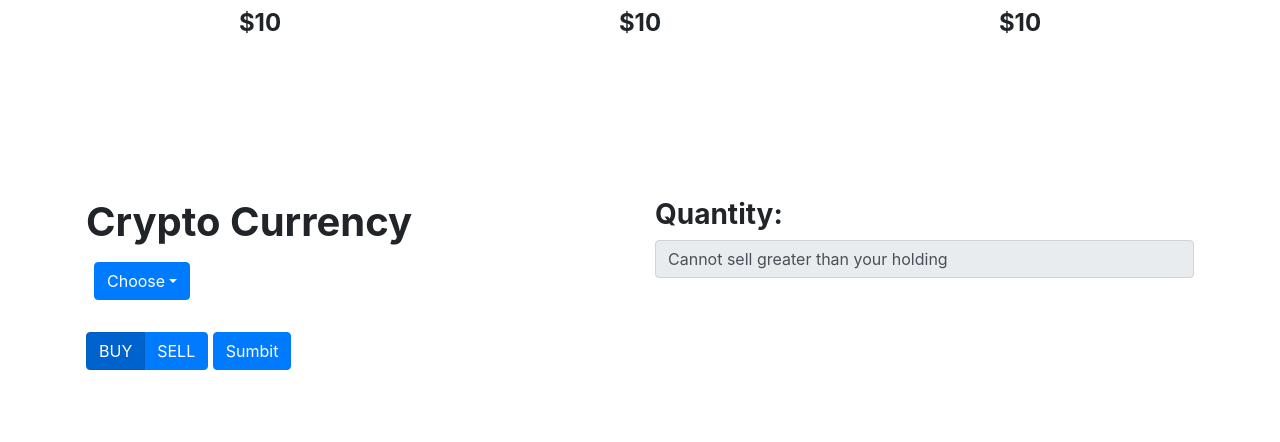
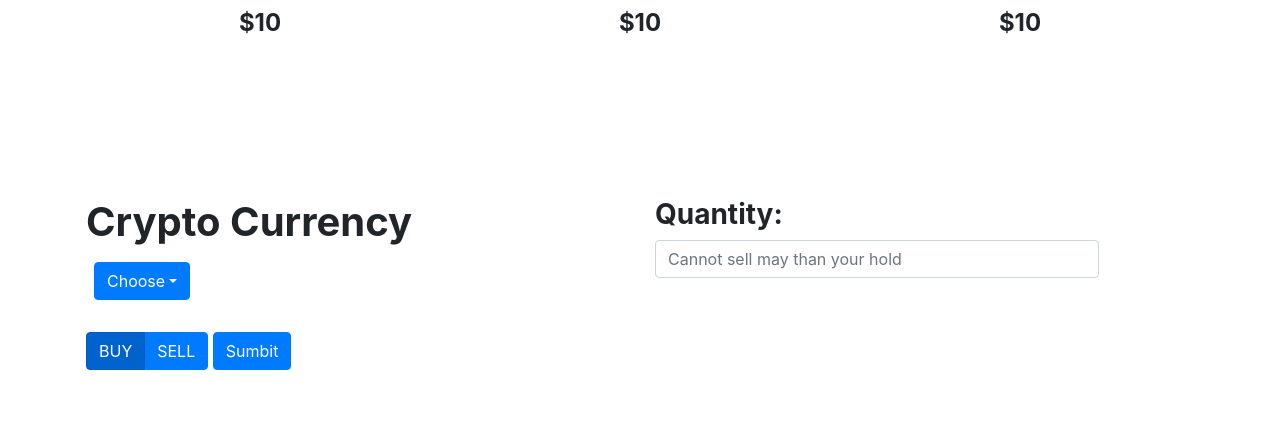
Before and after one commit to MinnL/Westworld, a Flask app: template templates/main.html in a window 1280 px wide. Shown: the part 910-1352 px from the top of the page. Run offline with Flask 2, Linux system fonts and the light colour scheme; the template is opened without the code that fills it: most values are stand-ins (such as "Sample title", 1, 10 or a date in 2020); some libraries are stand-ins or nearby versions.

Commit message:
Update main.html

```diff
--- a/templates/main.html
+++ b/templates/main.html
@@ -120,7 +120,10 @@
                   </div>
                 </div>
                 <div class="col-md-6">
-                  <h3 class=""><b>Quantity:</b></h3><span class="input-group-text" id="basic-addon1">Cannot sell greater than your holding</span>
+                  <h3 class=""><b>Quantity:</b></h3>
+                  <div class="form-group row">
+                    <div class="col-10"><input type="email" class="form-control" id="form7" placeholder="Cannot sell may than your hold"></div>
+                  </div>
                 </div>
               </div>
             </div>
```
